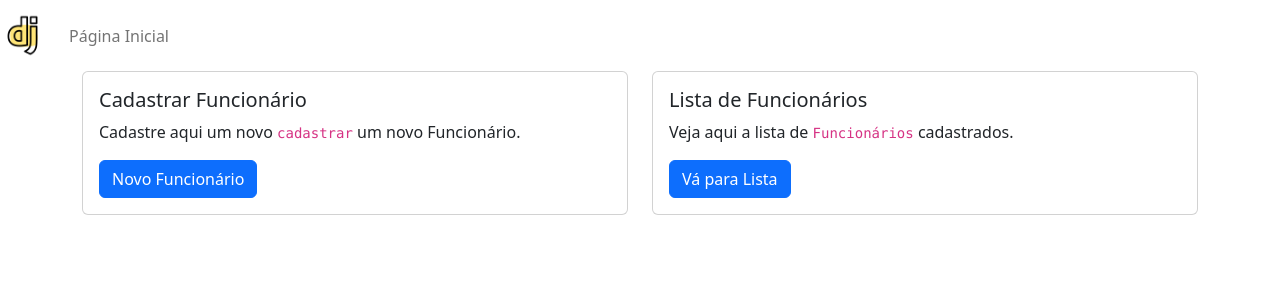
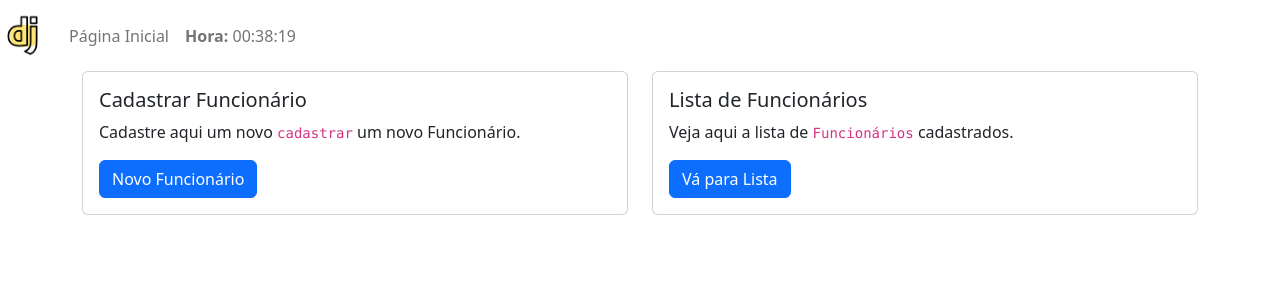
Before and after one commit to carlosrjhoe/Desenvolvimento_web_Django_Python, a Django app: page / in a window 1280 px wide. Shown: the top 300 px of the page. Run offline with Django 4.2, Linux system fonts and the light colour scheme; some libraries are stand-ins or nearby versions.

Commit message:
DJANGO: Adicionando hora no tamplate

```diff
--- a/templates/base.html
+++ b/templates/base.html
@@ -1,4 +1,5 @@
 {% load static %}
+{% load tempo_atual %}
 
 <!DOCTYPE html>
 <html>
@@ -43,9 +44,18 @@
             </button>
             <div class="collapse navbar-collapse" id="conteudo-navbar">
                 <ul class="navbar-nav mr-auto">
-                    <li class="nav-item active">
+                    <li class="nav-item">
                         <a class="nav-link" href="{% url 'website:index' %}">
                             Página Inicial
+                        </a>
+                    </li>
+                </ul>
+                <!-- Adicione a lista abaixo -->
+                <ul class="navbar-nav float-right">
+                    <li class="nav-item">
+                        <!-- Aqui está nosso filtro -->
+                        <a class="nav-link" href="#">
+                            <b>Hora: </b>{% tempo_atual %}
                         </a>
                     </li>
                 </ul>
--- a/website/templatetags/tempo_atual.py
+++ b/website/templatetags/tempo_atual.py
@@ -0,0 +1,8 @@
+import datetime
+from django import template
+
+register = template.Library()
+
+@register.simple_tag()
+def tempo_atual():
+    return datetime.datetime.now().strftime('%H:%M:%S')
```
